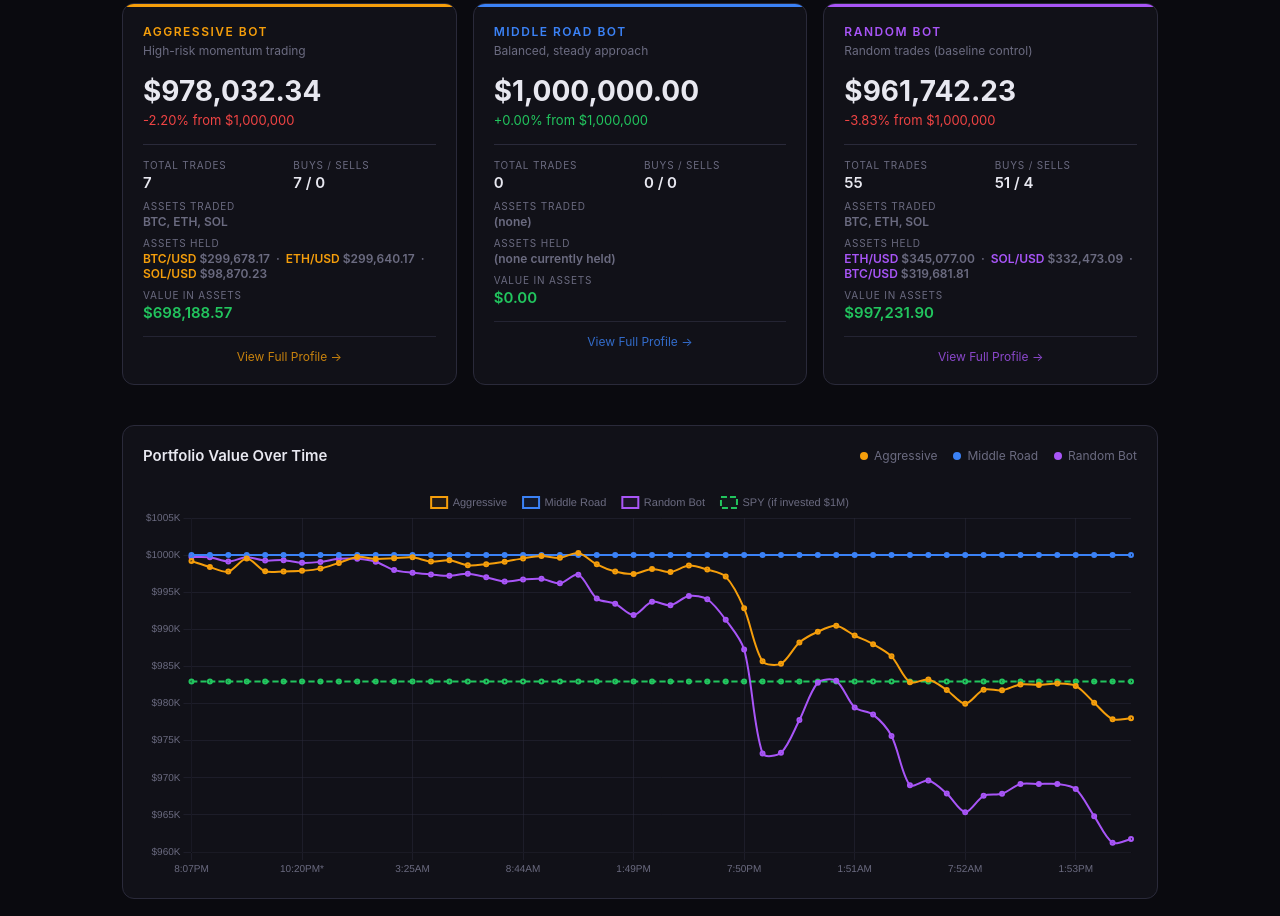
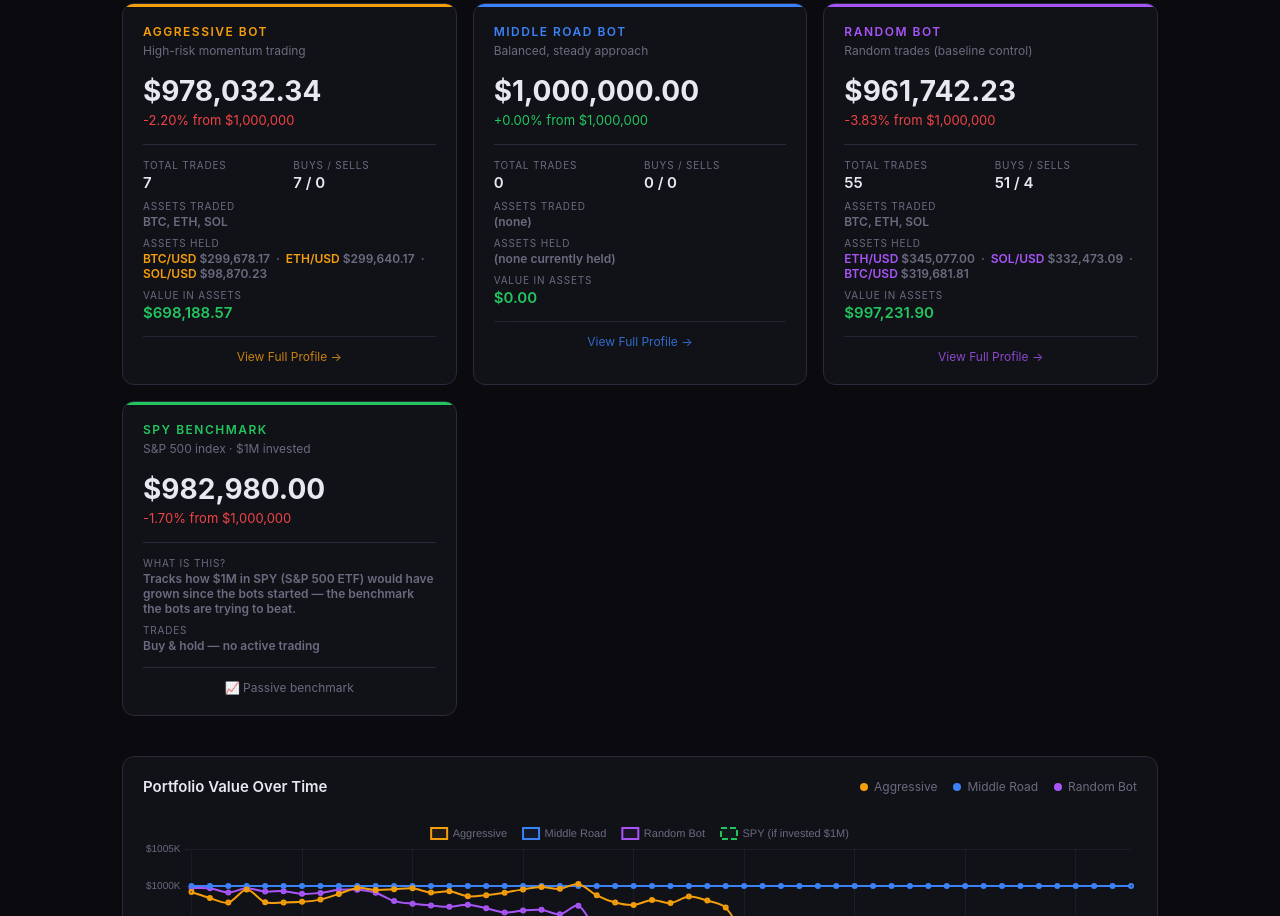
Before and after one commit to clawbot46-web/clawbot-trading, a plain HTML site: page index.html in a window 1280 px wide. Shown: the part 419-1335 px from the top of the page. Drawn offline with nearby package versions, Linux system fonts and the light colour scheme.

Commit message:
Add SPY benchmark card to dashboard, fix chart hourly reload

```diff
--- a/index.html
+++ b/index.html
@@ -547,6 +547,10 @@ function render(data) {
     { key: 'mid', name: 'Middle Road Bot', color: 'var(--mid)', strategy: 'Balanced, steady approach', data: s.mid, page: 'middle.html' },
     { key: 'rand', name: 'Random Bot', color: 'var(--rand)', strategy: 'Random trades (baseline control)', data: s.rand, page: 'random.html' }
   ];
+  const spyBal = s.spy_balance || 1000000;
+  const spyPct = ((spyBal - START) / START * 100);
+  const spyPctStr = (spyPct >= 0 ? '+' : '') + spyPct.toFixed(2) + '%';
+
   document.getElementById('botCards').innerHTML = bots.map(b => `
     <div class="bot-card">
       <div class="accent-bar" style="background:${b.color}"></div>
@@ -582,7 +586,26 @@ function render(data) {
       </div>
       <a href="${b.page}" style="display:block;margin-top:14px;text-align:center;font-size:12px;color:${b.color};opacity:0.8;text-decoration:none;border-top:1px solid var(--border);padding-top:12px;">View Full Profile →</a>
     </div>
-  `).join('');
+  `).join('') + `
+    <div class="bot-card">
+      <div class="accent-bar" style="background:var(--green)"></div>
+      <div class="bot-name" style="color:var(--green)">SPY Benchmark</div>
+      <div class="bot-strategy">S&P 500 index · $1M invested</div>
+      <div class="balance">${fmt(spyBal)}</div>
+      <div class="change" style="color:${spyBal >= START ? 'var(--green)' : 'var(--red)'}">${spyPctStr} from $1,000,000</div>
+      <div class="bot-stats">
+        <div class="stat-item" style="grid-column:1/-1">
+          <div class="stat-lbl">What is this?</div>
+          <div class="stat-val" style="font-size:12px;color:var(--muted)">Tracks how $1M in SPY (S&P 500 ETF) would have grown since the bots started — the benchmark the bots are trying to beat.</div>
+        </div>
+        <div class="stat-item" style="grid-column:1/-1">
+          <div class="stat-lbl">Trades</div>
+          <div class="stat-val" style="font-size:12px;color:var(--muted)">Buy &amp; hold — no active trading</div>
+        </div>
+      </div>
+      <div style="margin-top:14px;text-align:center;font-size:12px;color:var(--muted);border-top:1px solid var(--border);padding-top:12px;">📈 Passive benchmark</div>
+    </div>
+  `;
 
   // Chart
   const labels = portfolio.map(p => p.ts);
@@ -676,13 +699,8 @@ const _stored = parseInt(localStorage.getItem(LS_KEY) || '0');
 let nextRefresh = (_stored > Date.now()) ? _stored : Date.now() + REFRESH_MS;
 if (!(_stored > Date.now())) localStorage.setItem(LS_KEY, nextRefresh);
 
-function resetAndLoad() {
-  nextRefresh = Date.now() + REFRESH_MS;
-  loadData();
-}
-
 loadData();
-setInterval(resetAndLoad, REFRESH_MS);
+setInterval(loadData, REFRESH_MS);
 
 setInterval(() => {
   const remaining = Math.max(0, nextRefresh - Date.now());
```
